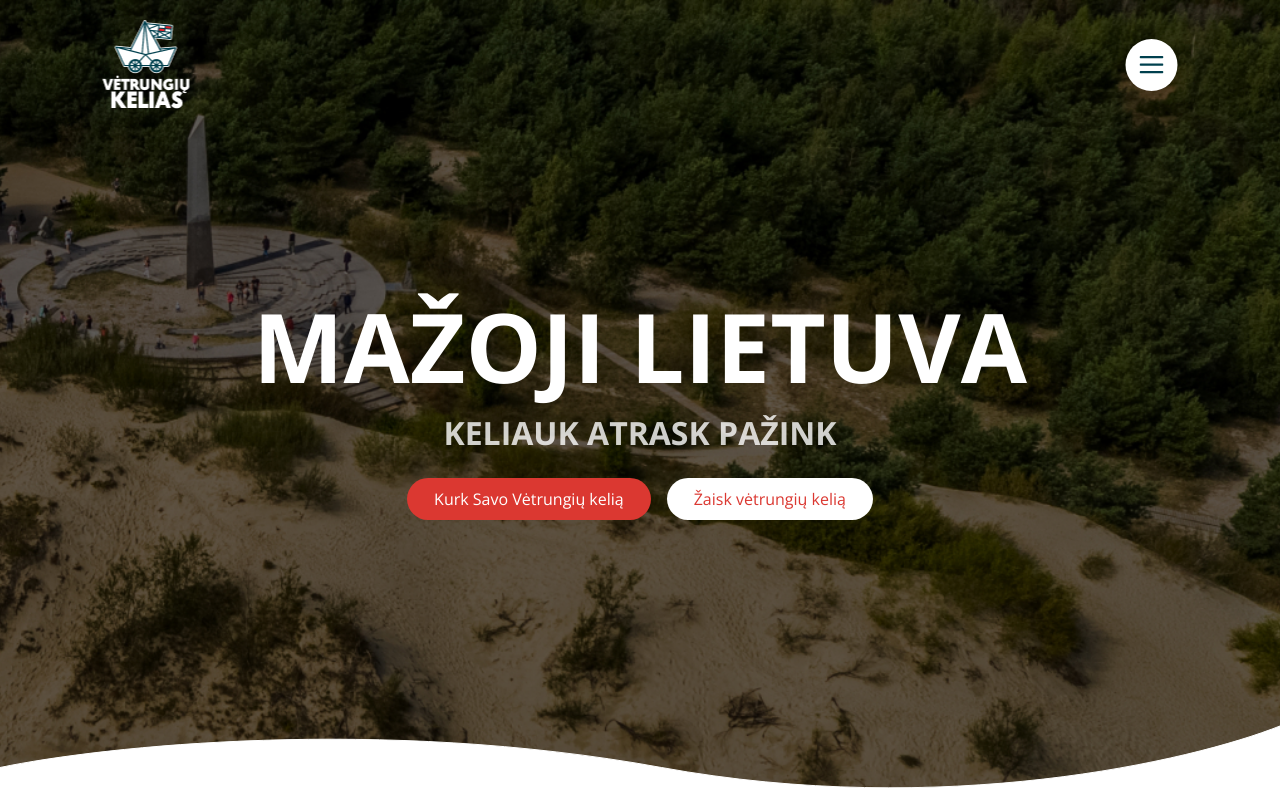
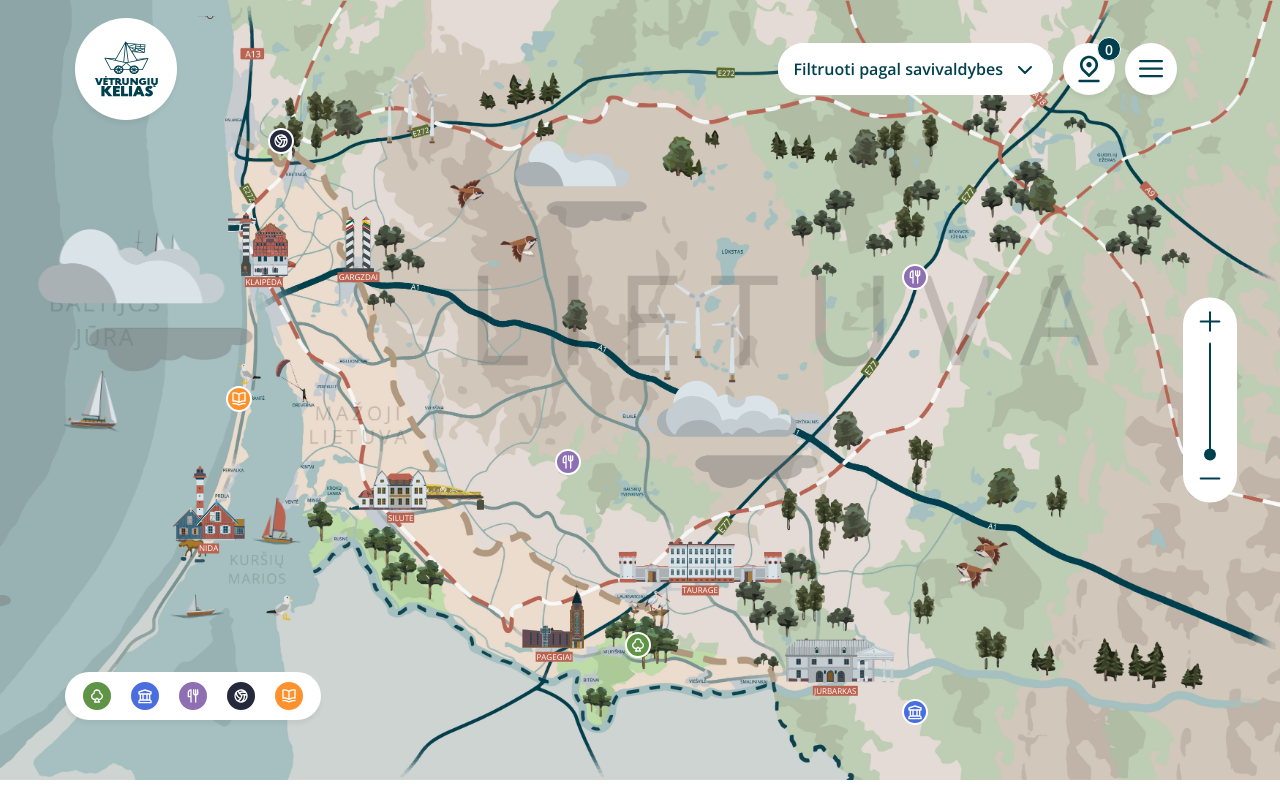
Before and after one commit to ReinmandTrial/lithuanian-map, a Vue app: page / in a window 1280 px wide. Built offline with nearby package versions, Linux system fonts and the light colour scheme.

Commit message:
end contacts form, add swipe on map

```diff
--- a/src/App.vue
+++ b/src/App.vue
@@ -28,7 +28,7 @@
         }
       "
     />
-    <div v-if="!pagesIsOpen" class="map">
+    <div v-if="!pagesIsOpen" class="map-main">
       <button
         type="button"
         @click="
@@ -263,8 +263,8 @@ export default {
     return {
       selectedObjects: [],
       openBurger: false,
-      pagesIsOpen: true,
-      homeIsOpen: true,
+      pagesIsOpen: false,
+      homeIsOpen: false,
       contactsIsOpen: false,
       littleLithuaniaIsOpen: false,
       vaneRoadIsOpen: false,
--- a/src/components/contactsPage.vue
+++ b/src/components/contactsPage.vue
@@ -40,6 +40,7 @@
           <div class="contacts__inputs">
             <div class="contacts__inputs-row">
               <input
+                required
                 type="text"
                 class="input"
                 :placeholder="contactsFormData.name"
@@ -54,12 +55,14 @@
             </div>
             <div class="contacts__inputs-row">
               <input
+                required
                 type="text"
                 class="input"
                 :placeholder="contactsFormData.email"
                 v-model="submitData.email"
               />
               <input
+                required
                 type="text"
                 class="input"
                 :placeholder="contactsFormData.phoneNum"
@@ -67,6 +70,7 @@
               />
             </div>
             <textarea
+              required
               class="input"
               :placeholder="contactsFormData.message"
               v-model="submitData.message"
@@ -74,7 +78,12 @@
             <div class="contacts__inputs-row">
               <label class="contacts__policy">
                 <span class="contacts__policy-checkbox checkbox">
-                  <input type="checkbox" class="checkbox__none" />
+                  <input
+                    id="policy"
+                    type="checkbox"
+                    class="checkbox__none"
+                    required
+                  />
                   <span class="checkbox__style"></span>
                 </span>
                 <span class="contacts__policy-text" v-html="policyLink"></span>
@@ -125,38 +134,28 @@ export default {
         phoneNum: null,
         message: null,
       },
-      sendSubmit: {
-        type: Array,
-        default() {
-          return []
-        },
-      },
+      sendSubmit: [],
     }
   },
   methods: {
     onSubmit() {
-      var newSubmitData = [
-        {
-          name: this.submitData.name,
-          surname: this.submitData.surname,
-          email: this.submitData.email,
-          phoneNum: this.submitData.phoneNum,
-          message: this.submitData.message,
-        },
-      ]
-      // this.$emit('sendContacts', newSubmitData)
-      console.log(newSubmitData)
+      var newSubmitData = {
+        name: this.submitData.name,
+        surname: this.submitData.surname,
+        email: this.submitData.email,
+        phoneNum: this.submitData.phoneNum,
+        message: this.submitData.message,
+      }
 
-      console.log(this.sendedData)
       this.sendSubmit.push(newSubmitData)
-      // Object.assign(newSubmitData, this.sendedData)
-      console.log(this.sendedData)
 
       this.submitData.name = null
       this.submitData.surname = null
       this.submitData.email = null
       this.submitData.phoneNum = null
       this.submitData.message = null
+
+      document.getElementById('policy').checked = false
     },
   },
   computed: {
@@ -260,6 +259,10 @@ export default {
     display: flex;
     align-items: center;
     column-gap: 10px;
+    .checkbox__none {
+      bottom: -2px;
+      left: 8px;
+    }
   }
 
   &__policy-checkbox {
--- a/src/components/map-svg.vue
+++ b/src/components/map-svg.vue
@@ -1,8 +1,16 @@
 <template>
   <!-- <div class="map" v-on:mousedown="mousedownMap"> -->
   <div class="map">
-    <div class="map__wrap">
-      <img src="@/assets/images/Base_Map_SVG.svg" alt="map" />
+    <div class="map__translateX">
+      <div class="map__translateY">
+        <div
+          class="map__wrap"
+          @mousedown.prevent="mousedownMap"
+          @mousemove="mousemoveMap"
+          @mouseup="mouseupMap"
+        >
+          <!-- <img src="@/assets/images/Base_Map_SVG.svg" alt="map" /> -->
+          <img src="@/assets/images/Base_Map_SVG.jpg" alt="map" />
           <div class="map__jacht-1">
             <img
               src="@/assets/images/anim-targets/Meridianas_SVG.svg"
@@ -12,13 +20,22 @@
 
           <div class="map__jachts">
             <div class="map__jacht-2">
-          <img src="@/assets/images/anim-targets/Jachta_SVG.svg" alt="Jacht" />
+              <img
+                src="@/assets/images/anim-targets/Jachta_SVG.svg"
+                alt="Jacht"
+              />
             </div>
             <div class="map__jacht-3">
-          <img src="@/assets/images/anim-targets/Jachta2_SVG.svg" alt="Jacht" />
+              <img
+                src="@/assets/images/anim-targets/Jachta2_SVG.svg"
+                alt="Jacht"
+              />
             </div>
             <div class="map__jacht-4">
-          <img src="@/assets/images/anim-targets/Valtis_SVG.svg" alt="Jacht" />
+              <img
+                src="@/assets/images/anim-targets/Valtis_SVG.svg"
+                alt="Jacht"
+              />
             </div>
           </div>
           <div class="map__roads">
@@ -75,15 +92,24 @@
           </div>
           <div class="map__towns">
             <div class="map__klaipeda">
-          <img src="@/assets/images/buildings/Klaipeda_SVG.svg" alt="Jacht" />
+              <img
+                src="@/assets/images/buildings/Klaipeda_SVG.svg"
+                alt="Jacht"
+              />
               <p class="map__town-name">Klaipėda</p>
             </div>
             <div class="map__gargzdai">
-          <img src="@/assets/images/buildings/Gargzdai_SVG.svg" alt="Jacht" />
+              <img
+                src="@/assets/images/buildings/Gargzdai_SVG.svg"
+                alt="Jacht"
+              />
               <p class="map__town-name">Gargzdai</p>
             </div>
             <div class="map__jurbarkas">
-          <img src="@/assets/images/buildings/Jurbarkas_SVG.svg" alt="Jacht" />
+              <img
+                src="@/assets/images/buildings/Jurbarkas_SVG.svg"
+                alt="Jacht"
+              />
               <p class="map__town-name">Jurbarkas</p>
             </div>
             <div class="map__nida">
@@ -91,7 +117,10 @@
               <p class="map__town-name">Nida</p>
             </div>
             <div class="map__pagegiai">
-          <img src="@/assets/images/buildings/Pagegiai_SVG.svg" alt="Jacht" />
+              <img
+                src="@/assets/images/buildings/Pagegiai_SVG.svg"
+                alt="Jacht"
+              />
               <p class="map__town-name">Pagegiai</p>
             </div>
             <div class="map__silute">
@@ -99,7 +128,10 @@
               <p class="map__town-name">Silute</p>
             </div>
             <div class="map__taurage">
-          <img src="@/assets/images/buildings/Taurage_SVG.svg" alt="Jacht" />
+              <img
+                src="@/assets/images/buildings/Taurage_SVG.svg"
+                alt="Jacht"
+              />
               <p class="map__town-name">Taurage</p>
             </div>
           </div>
@@ -118,6 +150,10 @@
             </div>
           </div>
           <v-mark :marks="marks" @addCardToSelected="addCardToSelected" />
+        </div>
+      </div>
+    </div>
+
     <div class="marks-filter">
       <div
         class="marks-filter__item"
@@ -158,7 +194,6 @@
       </div>
     </div>
   </div>
-  </div>
 </template>
 
 <script>
@@ -168,6 +203,14 @@ export default {
   name: 'mapSvg',
   data() {
     return {
+      swipeMap: false,
+      // posXConst: 0,
+      posXStart: 0,
+      translateX: 0,
+      diffX: 0,
+      posYStart: 0,
+      translateY: 0,
+      diffY: 0,
       filter: [
         {
           id: 1,
@@ -297,47 +340,29 @@ export default {
       this.$emit('addCardToSelected', data)
     },
 
-    // translateMap: function (e, posXStart, posYStart) {
-    //   // console.log('move')
-    //   // e.preventDefault()
-    //   // console.log(e.clientX)
-    //   console.log(posXStart)
-    //   var diffX = e.clientX - posXStart
-    //   var diffY = e.clientY - posYStart
-    //   console.log(diffX)
-    //   // const mapBlock = document.querySelector('.map')
-    //   document.querySelector('.map').style.transform = `translate(${
-    //     diffX + 'px'
-    //   }, ${diffY + 'px'})`
-    // },
-    // mousedownMap: function (e) {
-    //   // console.log('down')
-    //   // console.log(posXStart)
-    //   var posXStart = e.clientX
-    //   var posYStart = e.clientY
-    //   console.log(posXStart)
-    //   document
-    //     .querySelector('.map')
-    //     .addEventListener('mousemove', function mousemoveMap(e) {
-    //       // console.log('move')
-    //       e.preventDefault()
-    //       // console.log(e.clientX)
-    //       console.log(posXStart)
-    //       var diffX = e.clientX - posXStart
-    //       var diffY = e.clientY - posYStart
-    //       console.log(diffX)
-    //       // const mapBlock = document.querySelector('.map')
-    //       document.querySelector('.map').style.transform = `translate(${
-    //         diffX + 'px'
-    //       }, ${diffY + 'px'})`
-    //     })
-    //   document.querySelector('.map').addEventListener('mouseup', function () {
-    //     console.log('up')
-    //     document
-    //       .querySelector('.map')
-    //       .removeEventListener('mousemove', mousemoveMap(e))
-    //   })
-    // },
+    mousedownMap: function (e) {
+      this.posXStart = e.clientX
+      this.posYStart = e.clientY
+
+      this.swipeMap = true
+    },
+    mousemoveMap: function (e) {
+      if (this.swipeMap == true) {
+        var posXNew = e.clientX
+        this.diffX = posXNew - this.posXStart
+        var posYNew = e.clientY
+        this.diffY = posYNew - this.posYStart
+
+        document.querySelector('.map__wrap').style.transform = `translate(${
+          this.translateX + this.diffX + 'px'
+        }, ${this.translateY + this.diffY + 'px'})`
+      }
+    },
+    mouseupMap: function () {
+      this.translateX += this.diffX
+      this.translateY += this.diffY
+      this.swipeMap = false
+    },
   },
   computed: {},
   mounted: function () {
@@ -355,7 +380,7 @@ export default {
     //     	20,36   		0
     // 	 		24,10				8193
 
-    width: 100%;
+    width: 100vmax;
     flex: none;
     // width: 8193px;
     // height: 4993px;
```
Also changed, not shown: src/assets/images/Base_Map_SVG.jpg (added), 13 other files (tests, documents, lock files or other folders). Lines whose indentation alone changed are shown as unchanged.
